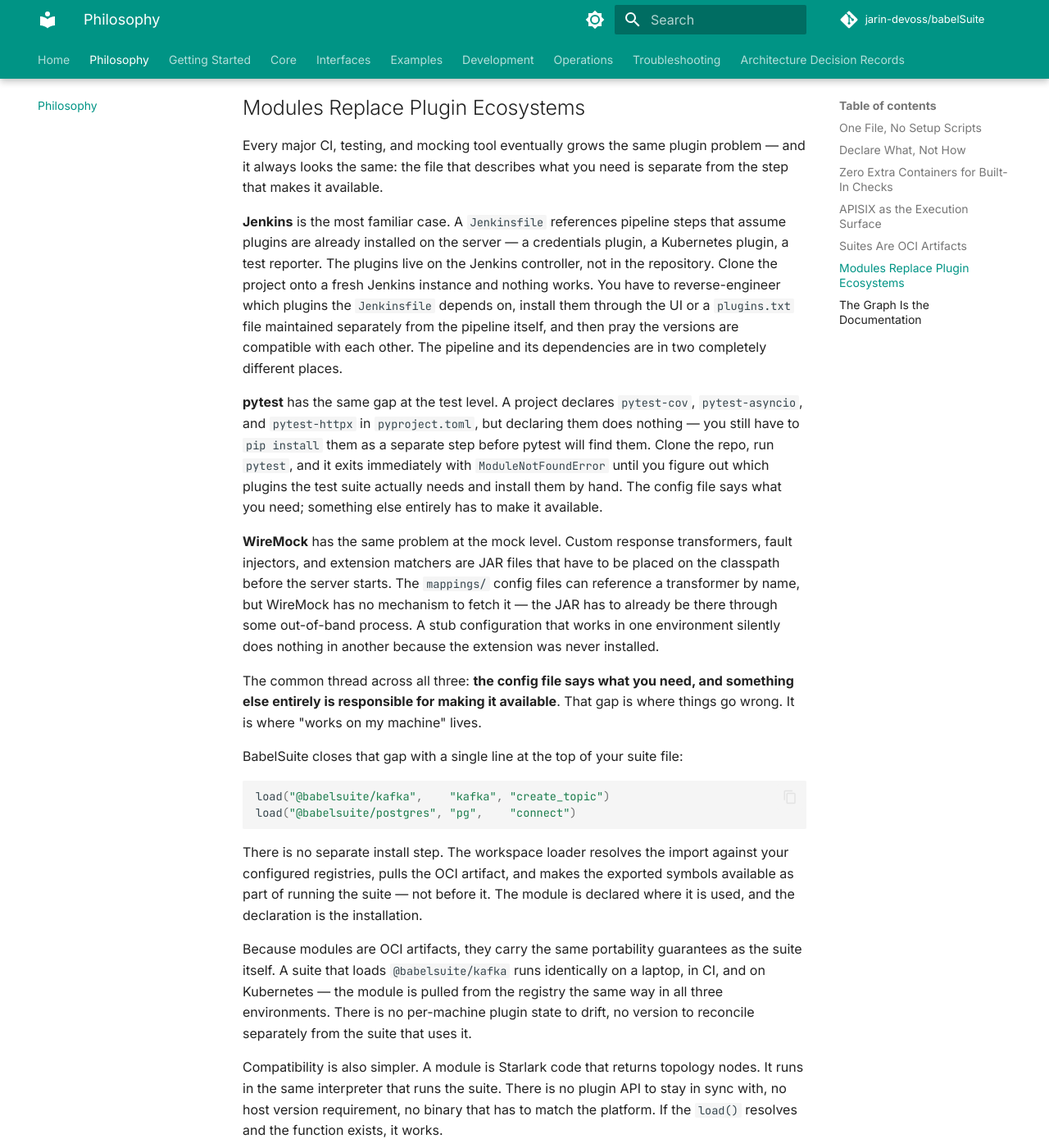
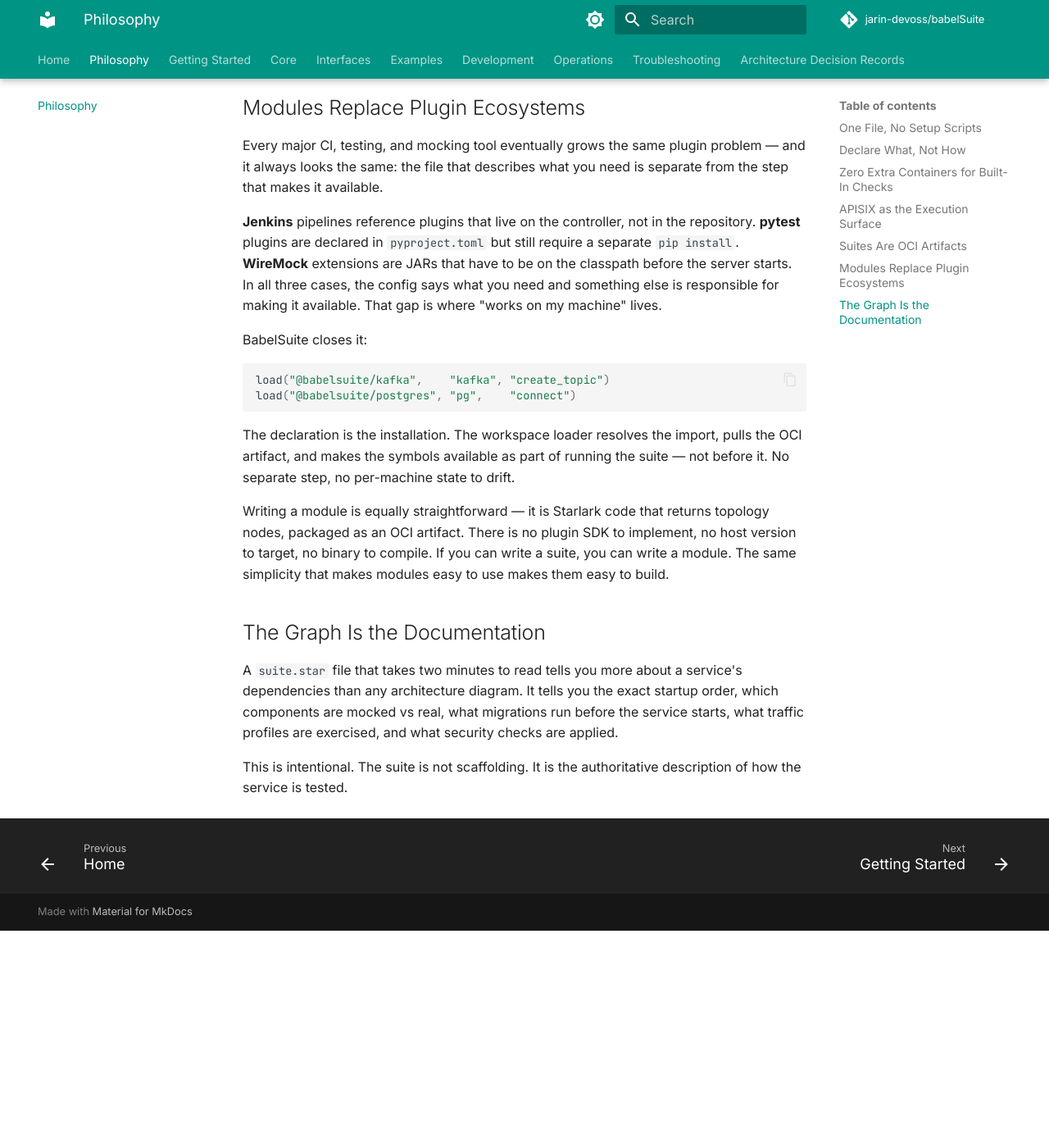
Before and after one commit to jarin-devoss/babelSuite, an MkDocs documentation site: the page built from docs/philosophy.md, in a window 1280 px wide and 1400 px high, scrolled down 2149 px. Shown: the whole window at 82% size. Built offline with MkDocs 1.6.1 and Material for MkDocs 9.7.7, drawn with Linux system fonts in a browser that asks for light colours; comment, search, counter and statistics services are not loaded; after the commit the page ends 3284 px from its top, so only the background shows below that; some of the changed text lies outside the part shown.

Commit message:
docs(philosophy): shorten plugin ecosystem section and emphasize module authoring simplicity
Co-Authored-By: Claude Sonnet 4.6 <noreply@anthropic.com>

````diff
--- a/docs/philosophy.md
+++ b/docs/philosophy.md
@@ -67,28 +67,18 @@ Profiles carry the environment-specific overrides (endpoints, credentials, featu
 
 Every major CI, testing, and mocking tool eventually grows the same plugin problem — and it always looks the same: the file that describes what you need is separate from the step that makes it available.
 
-**Jenkins** is the most familiar case. A `Jenkinsfile` references pipeline steps that assume plugins are already installed on the server — a credentials plugin, a Kubernetes plugin, a test reporter. The plugins live on the Jenkins controller, not in the repository. Clone the project onto a fresh Jenkins instance and nothing works. You have to reverse-engineer which plugins the `Jenkinsfile` depends on, install them through the UI or a `plugins.txt` file maintained separately from the pipeline itself, and then pray the versions are compatible with each other. The pipeline and its dependencies are in two completely different places.
+**Jenkins** pipelines reference plugins that live on the controller, not in the repository. **pytest** plugins are declared in `pyproject.toml` but still require a separate `pip install`. **WireMock** extensions are JARs that have to be on the classpath before the server starts. In all three cases, the config says what you need and something else is responsible for making it available. That gap is where "works on my machine" lives.
 
-**pytest** has the same gap at the test level. A project declares `pytest-cov`, `pytest-asyncio`, and `pytest-httpx` in `pyproject.toml`, but declaring them does nothing — you still have to `pip install` them as a separate step before pytest will find them. Clone the repo, run `pytest`, and it exits immediately with `ModuleNotFoundError` until you figure out which plugins the test suite actually needs and install them by hand. The config file says what you need; something else entirely has to make it available.
-
-**WireMock** has the same problem at the mock level. Custom response transformers, fault injectors, and extension matchers are JAR files that have to be placed on the classpath before the server starts. The `mappings/` config files can reference a transformer by name, but WireMock has no mechanism to fetch it — the JAR has to already be there through some out-of-band process. A stub configuration that works in one environment silently does nothing in another because the extension was never installed.
-
-The common thread across all three: **the config file says what you need, and something else entirely is responsible for making it available**. That gap is where things go wrong. It is where "works on my machine" lives.
-
-BabelSuite closes that gap with a single line at the top of your suite file:
+BabelSuite closes it:
 
 ```python
 load("@babelsuite/kafka",    "kafka", "create_topic")
 load("@babelsuite/postgres", "pg",    "connect")
 ```
 
-There is no separate install step. The workspace loader resolves the import against your configured registries, pulls the OCI artifact, and makes the exported symbols available as part of running the suite — not before it. The module is declared where it is used, and the declaration is the installation.
+The declaration is the installation. The workspace loader resolves the import, pulls the OCI artifact, and makes the symbols available as part of running the suite — not before it. No separate step, no per-machine state to drift.
 
-Because modules are OCI artifacts, they carry the same portability guarantees as the suite itself. A suite that loads `@babelsuite/kafka` runs identically on a laptop, in CI, and on Kubernetes — the module is pulled from the registry the same way in all three environments. There is no per-machine plugin state to drift, no version to reconcile separately from the suite that uses it.
-
-Compatibility is also simpler. A module is Starlark code that returns topology nodes. It runs in the same interpreter that runs the suite. There is no plugin API to stay in sync with, no host version requirement, no binary that has to match the platform. If the `load()` resolves and the function exists, it works.
-
-Writing your own module is two files: a `module.star` that exports helpers and a `module.yaml` with OCI metadata. Push it to any registry your platform has access to and any suite in the workspace can load it immediately. No plugin SDK, no extension point registration, no approval process. A module is just a function someone else wrote that returns a node.
+Writing a module is equally straightforward — it is Starlark code that returns topology nodes, packaged as an OCI artifact. There is no plugin SDK to implement, no host version to target, no binary to compile. If you can write a suite, you can write a module. The same simplicity that makes modules easy to use makes them easy to build.
 
 ## The Graph Is the Documentation
 
````
